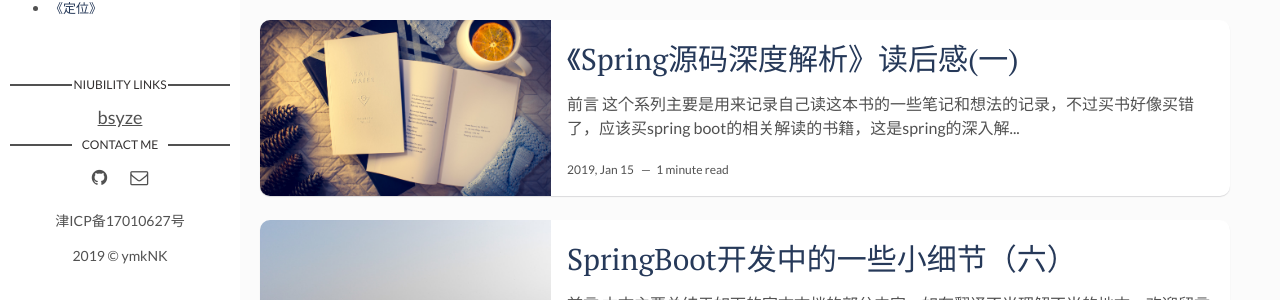
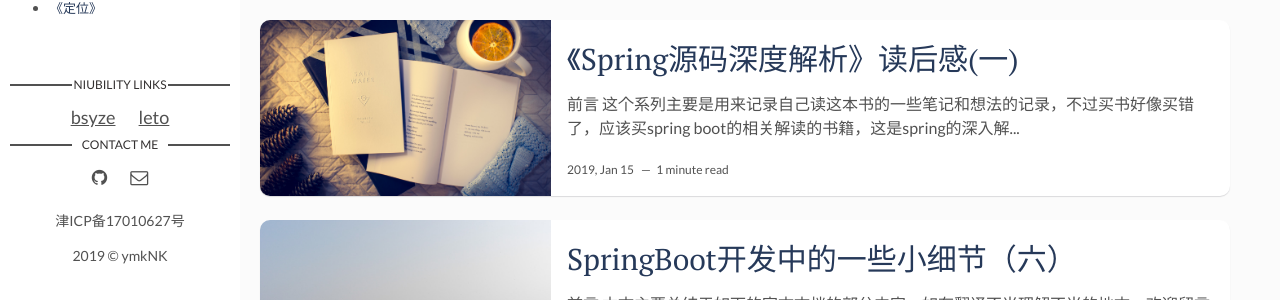
Before and after one commit to ymkNK/ymkNK.github.io, a Jekyll site: the page built from index.html, in a window 1280 px wide. Shown: the part 600-900 px from the top of the page. Built offline with Jekyll 4.4.1, drawn with Linux system fonts in a browser that asks for light colours; the list of posts is cut into pages by our own code; comment, search, counter and statistics services are not loaded.

Commit message:
2019-03-01-niubi友情链接配置化

```diff
--- a/_config.yml
+++ b/_config.yml
@@ -17,6 +17,14 @@ social-facebook: # add your Facebook handle
 social-github: ymkNK # add your Github handle
 social-linkedin: # add your Linkedin handle
 social-email: ymknkcs@163.com # add your Email address
+
+niubility: # 友情链接的牛逼的人的链接
+  -
+    name: bsyze
+    href: http://www.bsyze.com/
+  -
+    name: leto
+    href: http://blog.letow.top/
 
 # Disqus
 discus-identifier: mr-brown # add your discus identifier
--- a/_layouts/main.html
+++ b/_layouts/main.html
@@ -23,10 +23,16 @@ layout: default
 
   <footer>
     <section class="contact">
+      {% if site.niubility %}
       <h3 class="contact-title">Niubility Links</h3>
       <ul>
-          <li><a href="http://www.bsyze.com/" target="_blank">bsyze</a></li>
+        {% for niubi in site.niubility %}
+        <li><a href="{{ niubi.href }}" target="_blank">{{ niubi.name }}</a></li>
+        {% endfor %}
       </ul>
+      {% else %}
+
+      {% endif %}
 
       <h3 class="contact-title">Contact Me</h3>
       <ul>
```
